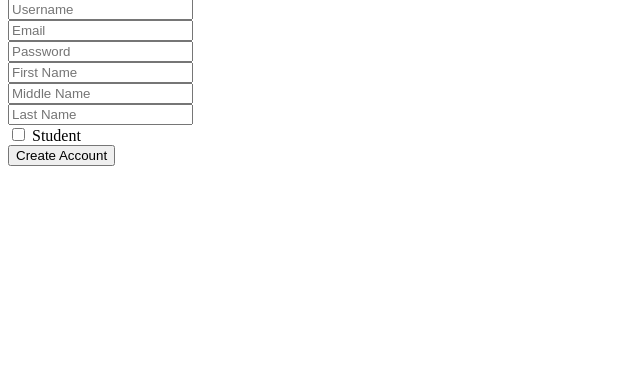
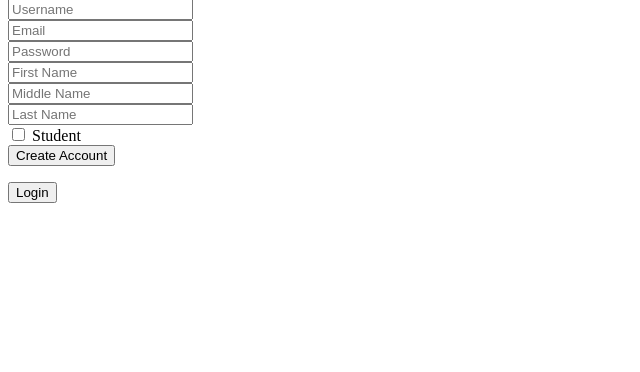
Before and after one commit to jhbeltran01/quizapp, a Django app: page /create-account/ in a window 1280 px wide. Shown: the part 81-453 px from the top of the page, without its empty margins (0-640 px from the left). Run offline with Django 4.2, Linux system fonts and the light colour scheme.

Commit message:
add link to login page

```diff
--- a/templates/login/create-account.html
+++ b/templates/login/create-account.html
@@ -23,6 +23,12 @@
   <input type="submit" value="Create Account" />
 </form>
 
+<p>
+  <a href="{% url 'login:login' %}">
+    <button>Login</button>
+  </a>
+</p>
+
 <script>
   let isStudentContainer = document.querySelector(".is-student");
   document.getElementById("is_student").addEventListener("change", function (event) {
```
